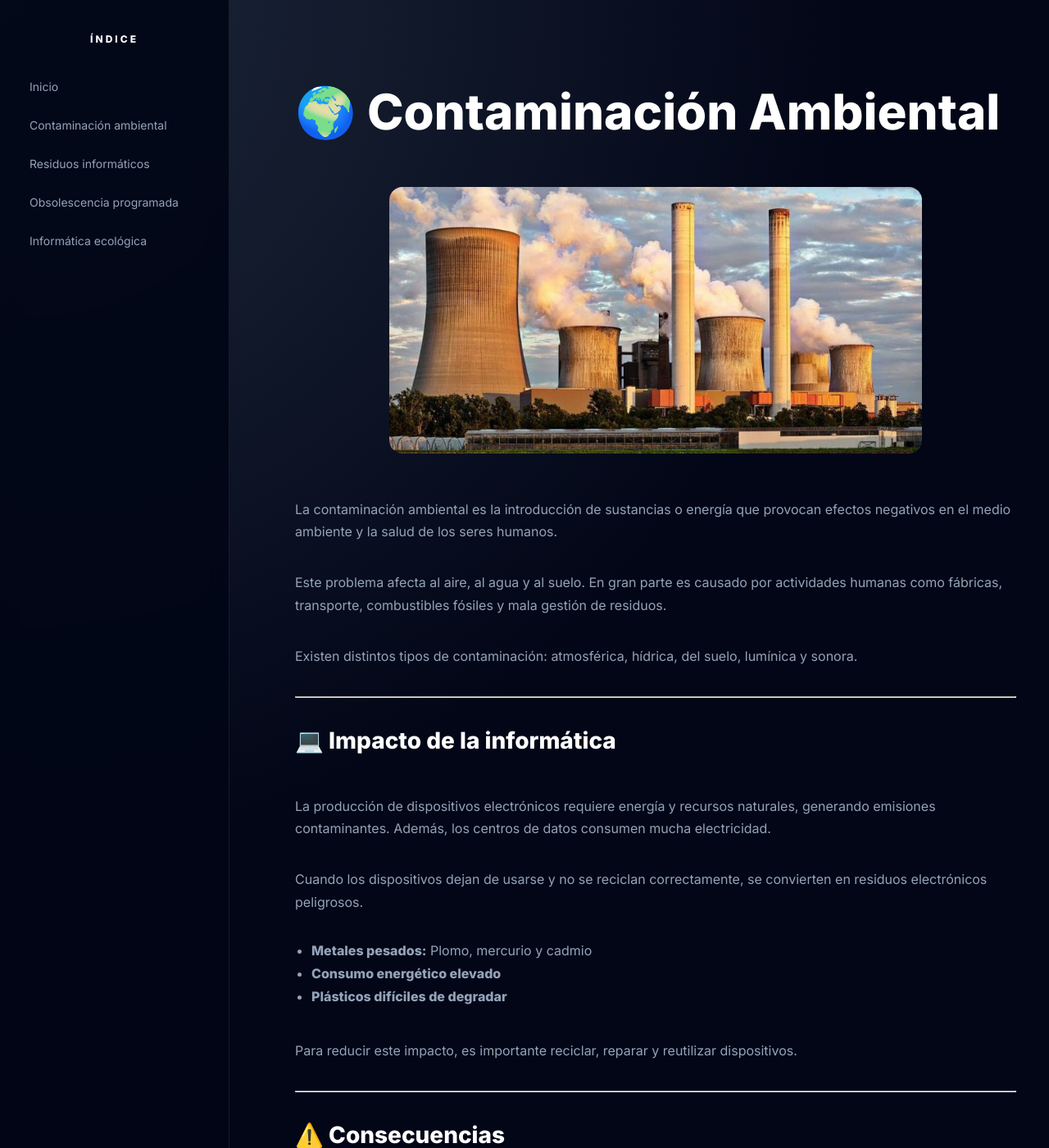
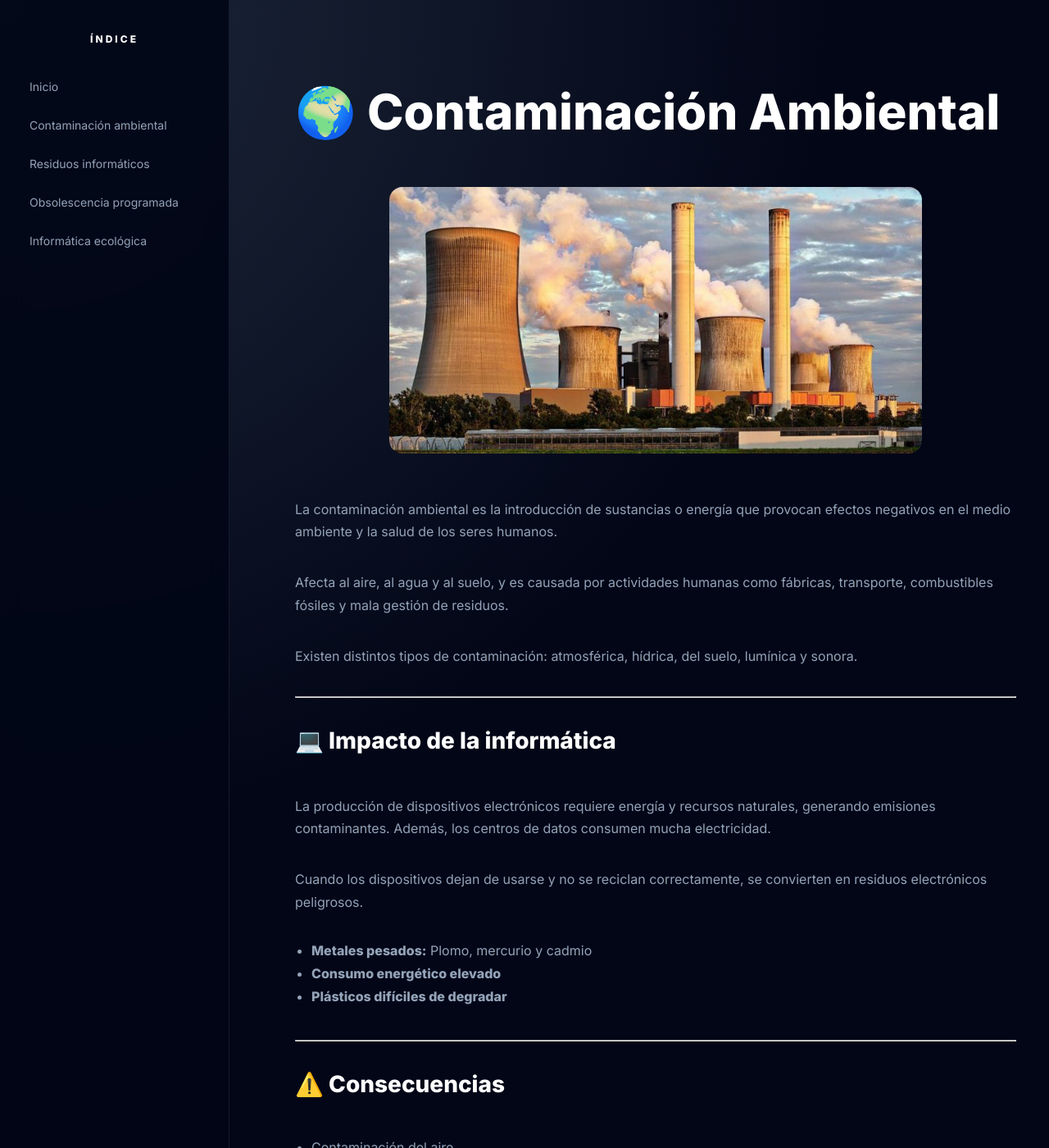
Before and after one commit to glizzlyy/informatica-ambiental, a Jekyll site: the page built from contaminacion.md, in a window 1280 px wide and 1400 px high. Shown: the whole window at 82% size. Built offline with Jekyll 4.4.1, drawn with Linux system fonts in a browser that asks for light colours.

Commit message:
Update contaminacion.md

```diff
--- a/contaminacion.md
+++ b/contaminacion.md
@@ -1,6 +1,6 @@
 ---
 layout: estilos
-title: Contaminación ambiental
+title: Contaminación Ambiental
 ---
 
 # 🌍 Contaminación Ambiental
@@ -9,7 +9,7 @@ title: Contaminación ambiental
 
 La contaminación ambiental es la introducción de sustancias o energía que provocan efectos negativos en el medio ambiente y la salud de los seres humanos.
 
-Este problema afecta al aire, al agua y al suelo. En gran parte es causado por actividades humanas como fábricas, transporte, combustibles fósiles y mala gestión de residuos.
+Afecta al aire, al agua y al suelo, y es causada por actividades humanas como fábricas, transporte, combustibles fósiles y mala gestión de residuos.
 
 Existen distintos tipos de contaminación: atmosférica, hídrica, del suelo, lumínica y sonora.
 
@@ -25,8 +25,6 @@ Cuando los dispositivos dejan de usarse y no se reciclan correctamente, se convi
 - **Consumo energético elevado**
 - **Plásticos difíciles de degradar**
 
-Para reducir este impacto, es importante reciclar, reparar y reutilizar dispositivos.
-
 ---
 
 ## ⚠️ Consecuencias
```
